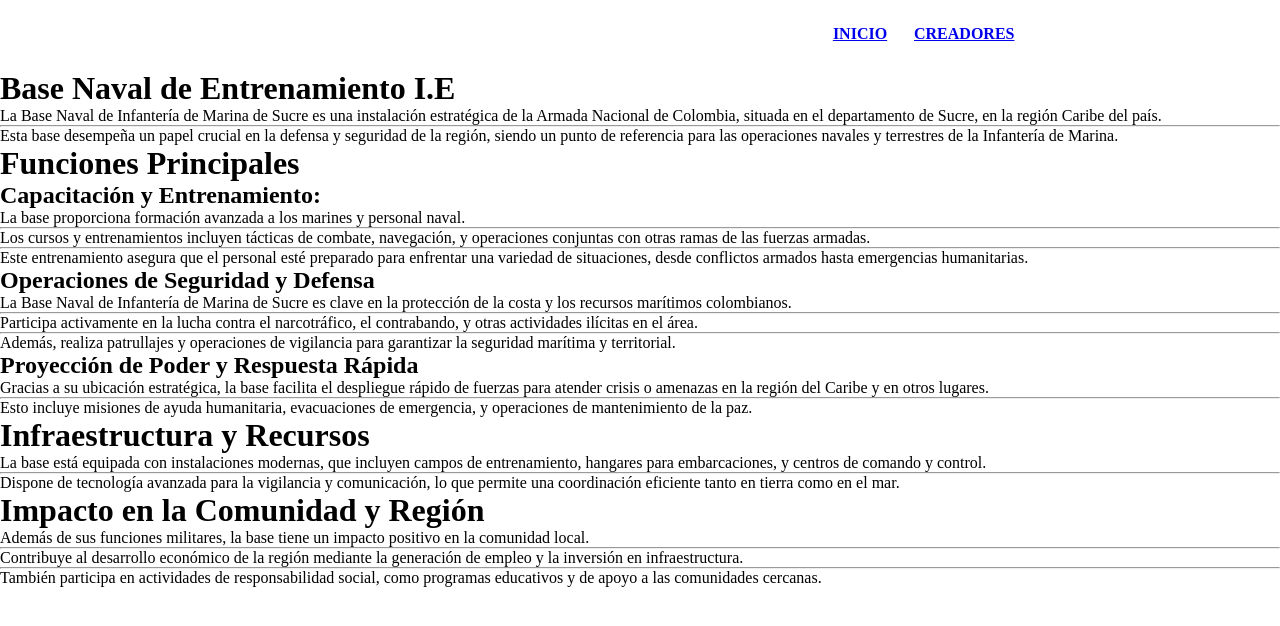
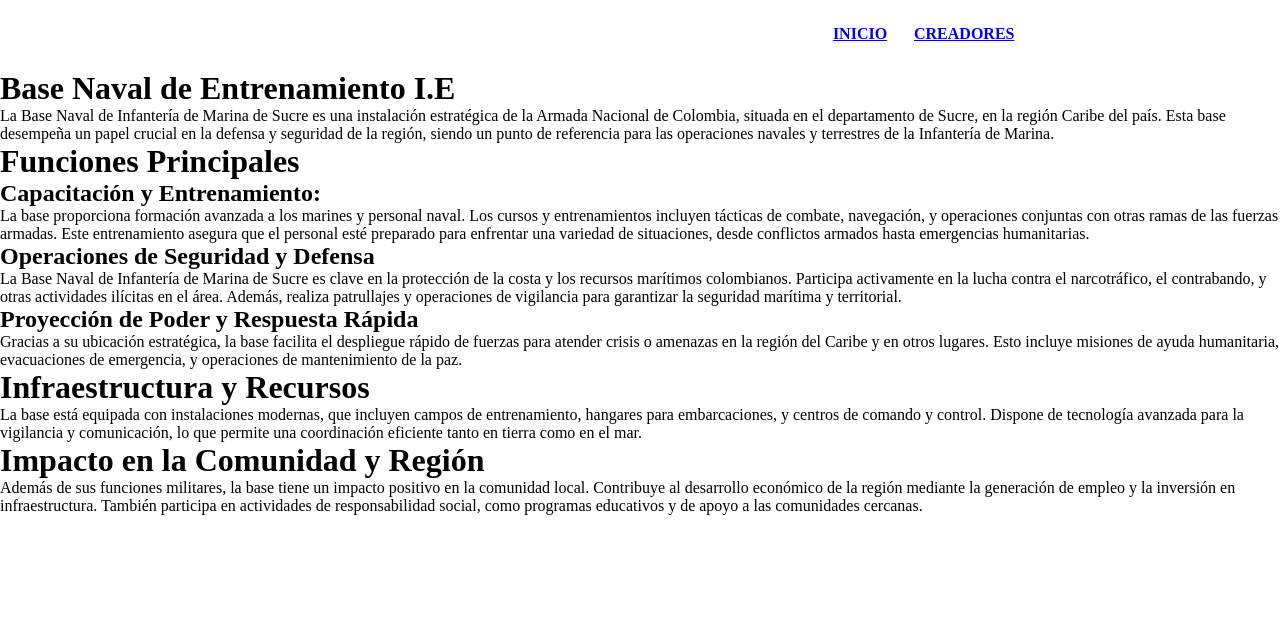
Before and after one commit to Canuto01/activida_marina, a plain HTML site: page index.html in a window 1280 px wide. Shown: the top 626 px of the page. Drawn offline with Linux system fonts and the light colour scheme.

Commit message:
mensajes

```diff
--- a/index.html
+++ b/index.html
@@ -16,29 +16,29 @@
     </header>
     <h1>Base Naval de Entrenamiento I.E</h1>
 
-    <p>La Base Naval de Infantería de Marina de Sucre es una instalación estratégica de la Armada Nacional de Colombia, situada en el departamento de Sucre, en la región Caribe del país. <hr> Esta base desempeña un papel crucial en la defensa y seguridad de la región, siendo un punto de referencia para las operaciones navales y terrestres de la Infantería de Marina.</p>
+    <p>La Base Naval de Infantería de Marina de Sucre es una instalación estratégica de la Armada Nacional de Colombia, situada en el departamento de Sucre, en la región Caribe del país. Esta base desempeña un papel crucial en la defensa y seguridad de la región, siendo un punto de referencia para las operaciones navales y terrestres de la Infantería de Marina.</p>
 
     <h1>Funciones Principales</h1>
 
     <h2>Capacitación y Entrenamiento:</h2>
 
-    <p>La base proporciona formación avanzada a los marines y personal naval. <hr> Los cursos y entrenamientos incluyen tácticas de combate, navegación, y operaciones conjuntas con otras ramas de las fuerzas armadas. <hr> Este entrenamiento asegura que el personal esté preparado para enfrentar una variedad de situaciones, desde conflictos armados hasta emergencias humanitarias.</p>
+    <p>La base proporciona formación avanzada a los marines y personal naval. Los cursos y entrenamientos incluyen tácticas de combate, navegación, y operaciones conjuntas con otras ramas de las fuerzas armadas. Este entrenamiento asegura que el personal esté preparado para enfrentar una variedad de situaciones, desde conflictos armados hasta emergencias humanitarias.</p>
 
     <h2>Operaciones de Seguridad y Defensa</h2>
 
-    <p>La Base Naval de Infantería de Marina de Sucre es clave en la protección de la costa y los recursos marítimos colombianos. <hr> Participa activamente en la lucha contra el narcotráfico, el contrabando, y otras actividades ilícitas en el área. <hr> Además, realiza patrullajes y operaciones de vigilancia para garantizar la seguridad marítima y territorial.</p>
+    <p>La Base Naval de Infantería de Marina de Sucre es clave en la protección de la costa y los recursos marítimos colombianos. Participa activamente en la lucha contra el narcotráfico, el contrabando, y otras actividades ilícitas en el área. Además, realiza patrullajes y operaciones de vigilancia para garantizar la seguridad marítima y territorial.</p>
 
     <h2>Proyección de Poder y Respuesta Rápida</h2>
 
-    <p>Gracias a su ubicación estratégica, la base facilita el despliegue rápido de fuerzas para atender crisis o amenazas en la región del Caribe y en otros lugares. <hr> Esto incluye misiones de ayuda humanitaria, evacuaciones de emergencia, y operaciones de mantenimiento de la paz.</p>
+    <p>Gracias a su ubicación estratégica, la base facilita el despliegue rápido de fuerzas para atender crisis o amenazas en la región del Caribe y en otros lugares. Esto incluye misiones de ayuda humanitaria, evacuaciones de emergencia, y operaciones de mantenimiento de la paz.</p>
 
     <h1>Infraestructura y Recursos</h1>
 
-    <p>La base está equipada con instalaciones modernas, que incluyen campos de entrenamiento, hangares para embarcaciones, y centros de comando y control. <hr> Dispone de tecnología avanzada para la vigilancia y comunicación, lo que permite una coordinación eficiente tanto en tierra como en el mar.</p>
+    <p>La base está equipada con instalaciones modernas, que incluyen campos de entrenamiento, hangares para embarcaciones, y centros de comando y control. Dispone de tecnología avanzada para la vigilancia y comunicación, lo que permite una coordinación eficiente tanto en tierra como en el mar.</p>
 
     <h1>Impacto en la Comunidad y Región</h1>
 
-    <p>Además de sus funciones militares, la base tiene un impacto positivo en la comunidad local. <hr> Contribuye al desarrollo económico de la región mediante la generación de empleo y la inversión en infraestructura. <hr> También participa en actividades de responsabilidad social, como programas educativos y de apoyo a las comunidades cercanas.</p>
+    <p>Además de sus funciones militares, la base tiene un impacto positivo en la comunidad local. Contribuye al desarrollo económico de la región mediante la generación de empleo y la inversión en infraestructura. También participa en actividades de responsabilidad social, como programas educativos y de apoyo a las comunidades cercanas.</p>
 
 </body>
 </html>
```
